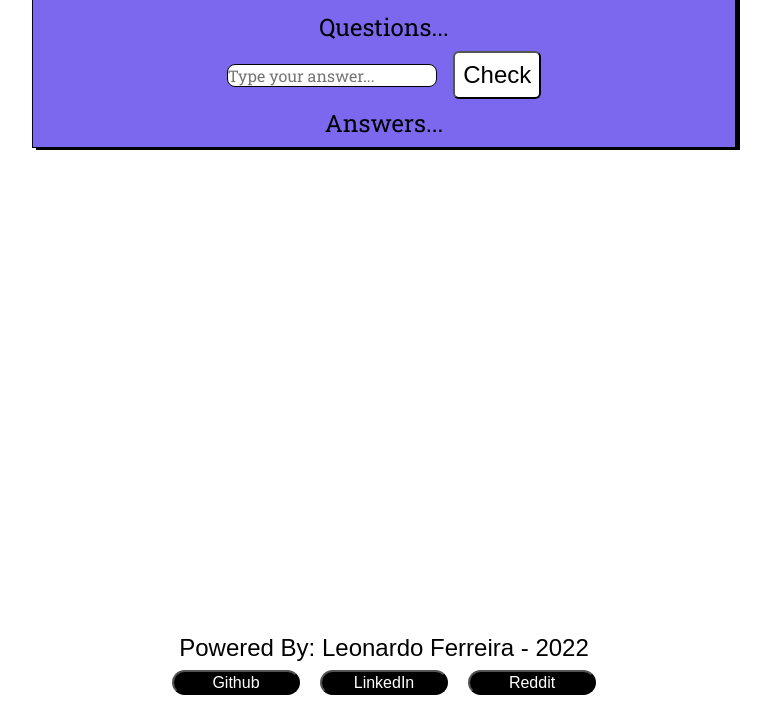
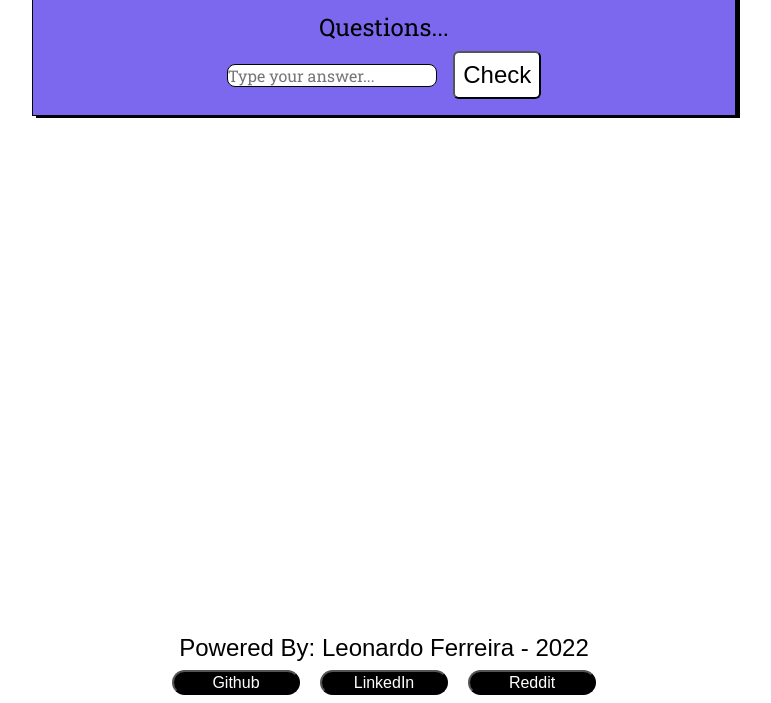
Before and after one commit to Leoff00/Enigmatic, a plain HTML site: page index.html in a window 1280 px wide. Shown: the part 97-800 px from the top of the page, without its empty margins (256-1027 px from the left). Drawn offline with Linux system fonts and the light colour scheme.

Commit message:
fix: refactoring html structure

```diff
--- a/index.html
+++ b/index.html
@@ -23,7 +23,6 @@
       </div>
 
       <div class="answerContainer">
-        <p id="answer">Answers...</p>
         <p id="successMessage"></p>
       </div>
     </div>
```
